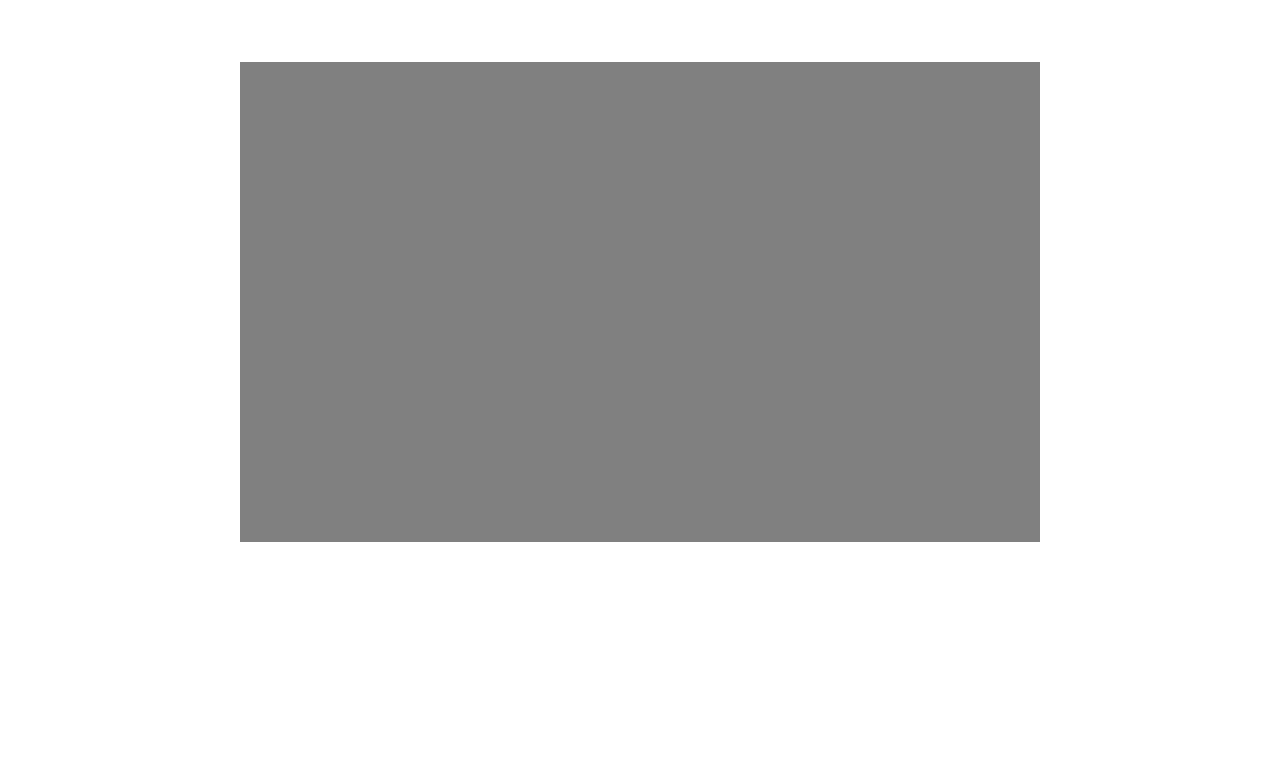
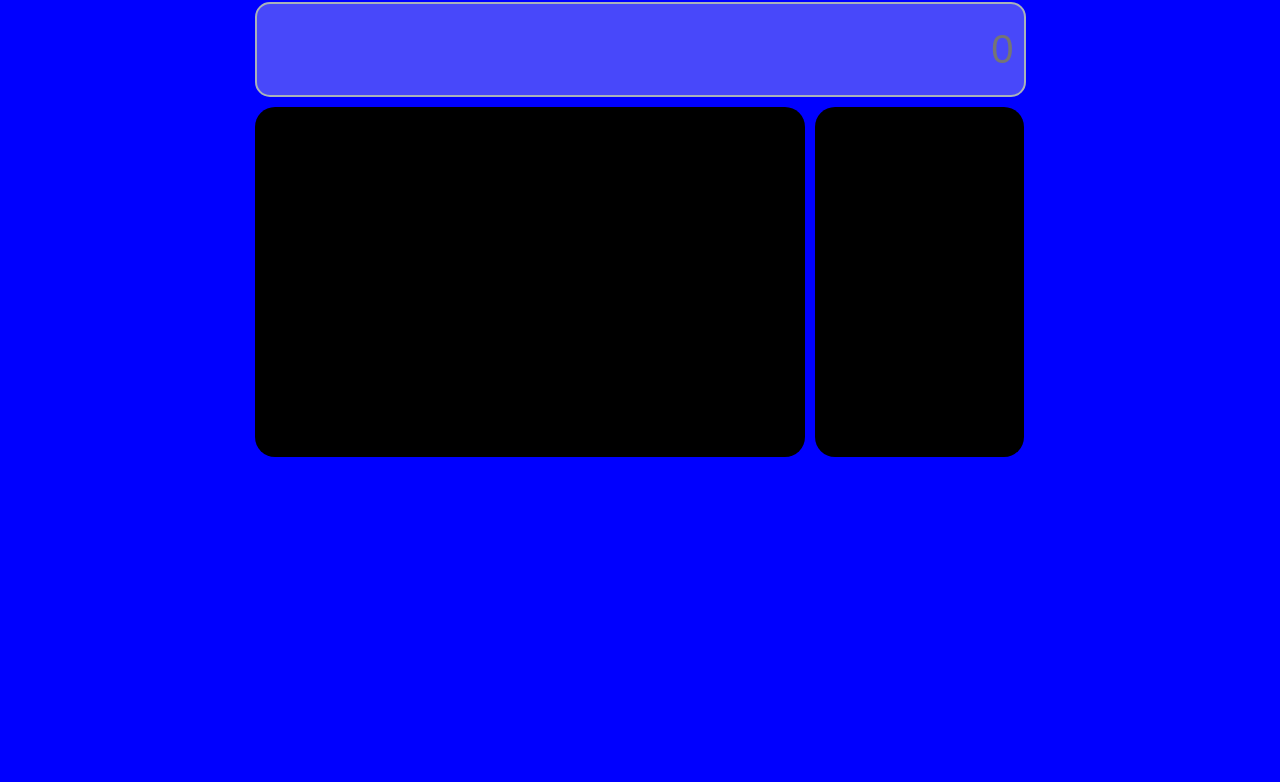
Before and after one commit to lucasjstn/Brain-Calc, a plain HTML site: page index.html in a window 1280 px wide. Shown: the part 82-864 px from the top of the page. Before the commit the page ends 800 px from the top, so only its background shows below. Drawn offline with Linux system fonts and the light colour scheme.

Commit message:
adding result viewer and content containers

```diff
--- a/css/main.css
+++ b/css/main.css
@@ -11,15 +11,27 @@ header {
   align-items: center;
   /* justify-content: center; */
   background-color: #395268;
-  width: 100%;
+  width: 100vw;
   height: 4rem;
 }
-
+#output-box {
+  position: relative;
+  font-size: 40px;
+  border: 2px solid #a9b2b9;
+  border-radius: 15px;
+  color: black;
+  padding: 0px 10px 0px 0px;
+  /* background-color: red; */
+  /* top right bottom left */
+  width: 757px;
+  height: 91px;
+  margin: 20px 0px 0px 0px;
+}
 .hamburger {
   /* display: flex; */
   position: fixed;
 
-  left: 80%;
+  left: 94%;
   cursor: pointer;
 }
 
@@ -35,14 +47,33 @@ header {
 
 .mainwrapper {
   display: flex;
-  height: 40rem;
-  align-items: center;
-  /* background-color: blue; */
+  height: 100vh;
+  /* align-items: center; */
+  background-color: blue;
   flex: 1;
   justify-content: center;
 }
-.container {
-  width: 50rem;
-  height: 30rem;
-  background-color: grey;
+
+.buttons-container {
+  display: flex;
 }
+
+.main-button-container {
+  position: relative;
+  width: 550px;
+  height: 350px;
+  background-color: black;
+  border-radius: 20px;
+  /* top right bottom left */
+  margin: 10px 0px 0px 0px;
+}
+
+.side-buttons-container {
+  position: relative;
+  width: 209px;
+  height: 350px;
+  background-color: black;
+  border-radius: 20px;
+  /* top right bottom left */
+  margin: 10px 0px 0px 10px;
+}
--- a/index.html
+++ b/index.html
@@ -4,13 +4,13 @@
     <meta charset="UTF-8" />
     <meta http-equiv="X-UA-Compatible" content="IE=edge" />
     <meta name="viewport" content="width=device-width, initial-scale=1.0" />
-    <title>Document</title>
+    <title>Calculadora</title>
     <link rel="stylesheet" type="text/css" href="css/main.css" />
-    <link rel="icon" type="image/png" href="./img/assets/favIcon.png">
+    <link rel="icon" type="image/png" href="./img/assets/favIcon.png" />
   </head>
   <body>
     <header class="header">
-      <img src="./img/assets/favIcon.png"/>
+      <img src="./img/assets/favIcon.png" />
       <h2 id="main-title">Calculadora</h2>
 
       <div class="hamburger">
@@ -18,10 +18,24 @@
         <span class="bar"></span>
         <span class="bar"></span>
       </div>
+    </header>
 
-    </header>
     <div class="mainwrapper">
-      <div class="container"></div>
+      <div class="content-container">
+        <input
+          type="text"
+          disabled
+          selectionDirection="backward"
+          dir="rtl"
+          placeholder="0"
+          id="output-box"
+        />
+
+        <div class="buttons-container">
+          <div class="main-button-container"></div>
+          <div class="side-buttons-container"></div>
+        </div>
+      </div>
     </div>
   </body>
 </html>
```
